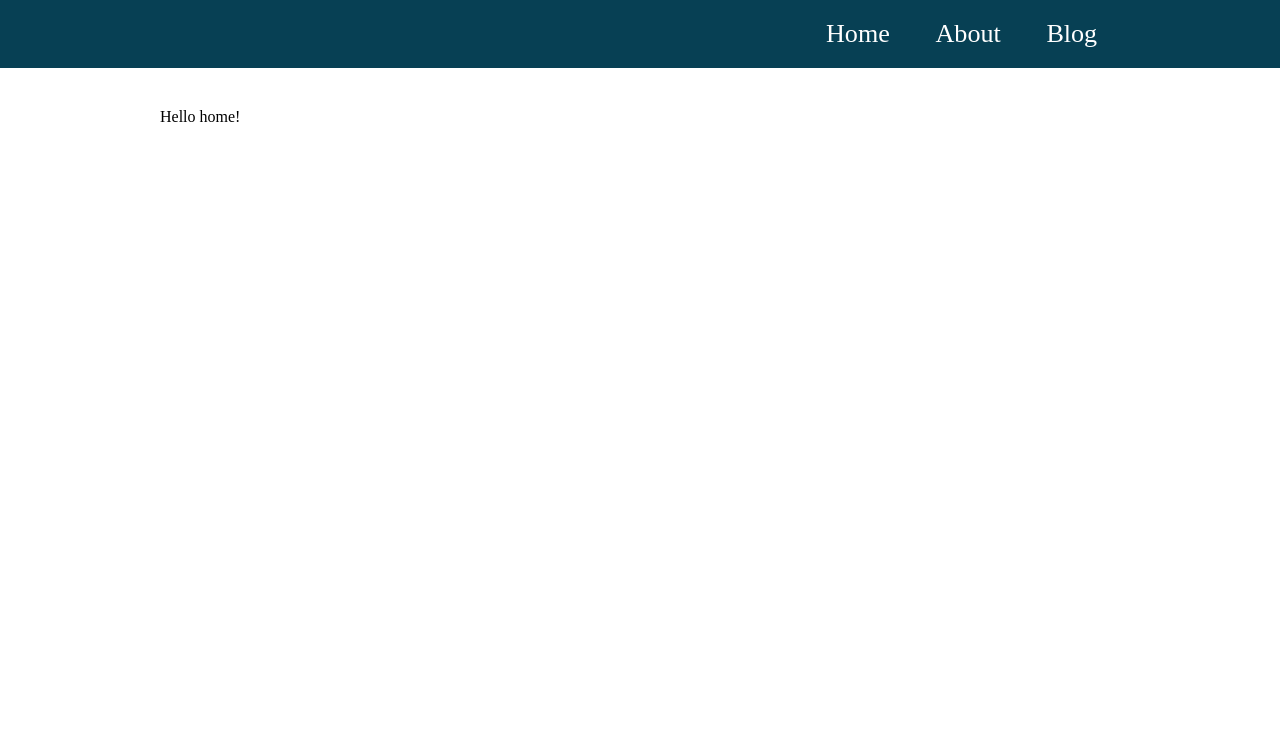
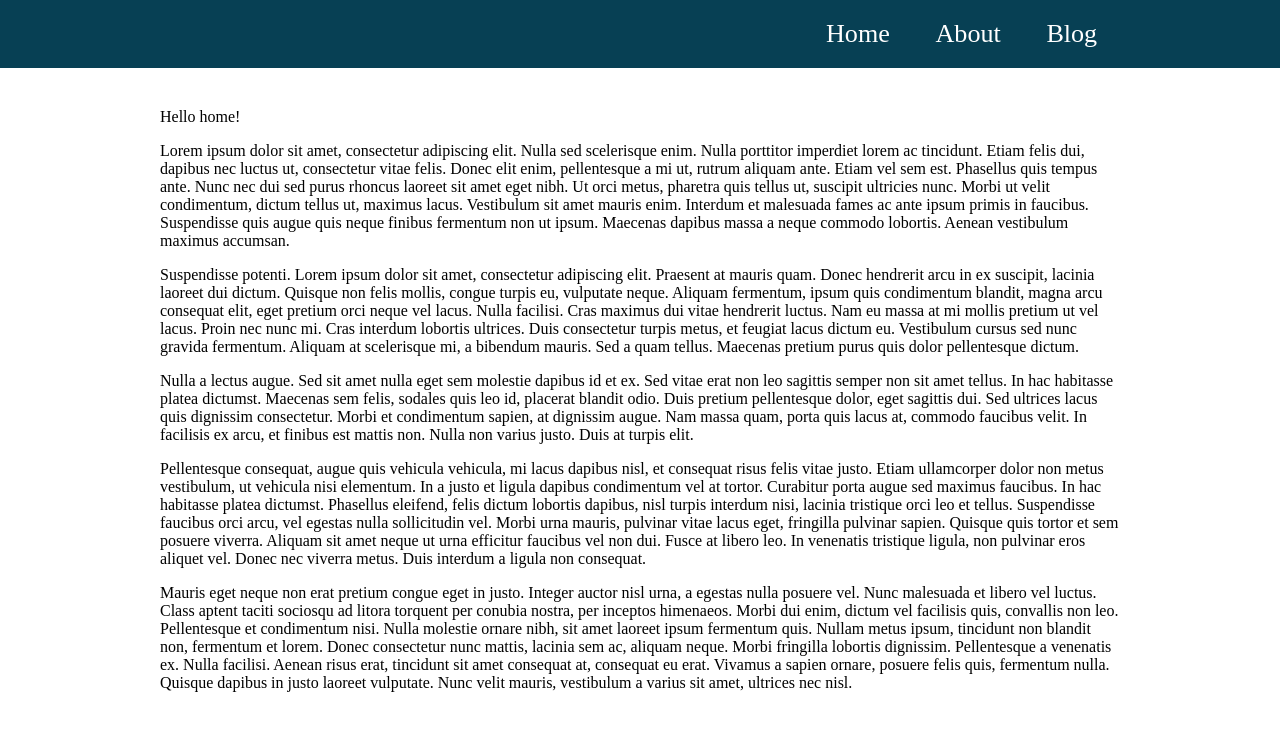
Before and after one commit to lesteven/blog, a React app: page / in a window 1280 px wide. Shown: the top 730 px of the page. Built offline with nearby package versions, Linux system fonts and the light colour scheme; no server answers; the HTML template or start-up script is replaced by a standard one.

Commit message:
add end of page detection

```diff
--- a/src/common/App.jsx
+++ b/src/common/App.jsx
@@ -15,11 +15,9 @@ class App extends Component {
       const { getScreenSize } = this.props;
       getScreenSize(window.innerWidth);
   }
-
   componentDidMount() {
       // triggers window event when window is resized
       window.addEventListener('resize', this.getScreenSize);
-
       const { fetchData, loginAction } = this.props;
       const { screenSize} = this.props.view;
       screenSize == null? this.getScreenSize(): null;
--- a/src/common/adminViews/dashboard/Dashboard.jsx
+++ b/src/common/adminViews/dashboard/Dashboard.jsx
@@ -9,7 +9,7 @@ import dash from '../dashRoutes';
 import style from './dashboard.css';
 import DashNav from './DashNav';
 import DashSideNav from './DashSideNav';
-
+import { scrollAC } from '../../reduxModules/scrollModule';
 
 /*
   contains:
@@ -19,9 +19,20 @@ import DashSideNav from './DashSideNav';
 
   dash-wrapper
     gives all switch routes same css attributes
+
+  scrolling
+    only works on immediate parent of element
 */
 
 class Dashboard extends Component {
+  onScroll = (e) => {
+    const { scrollAC } = this.props;
+    let sHeight = e.target.scrollHeight;
+    let sTop = e.target.scrollTop;
+    let client = e.target.clientHeight;
+    let diff = sHeight - sTop
+    scrollAC(diff, client);
+  }
 
   render() {
     const { path } = this.props.match;
@@ -33,7 +44,7 @@ class Dashboard extends Component {
       <div className = 'dashboard'>
         <DashSideNav path = { path }/>
 
-        <div className = 'dash-view'>
+        <div className = 'dash-view' onScroll= { this.onScroll}>
           <DashNav />
           <div className = 'dash-wrapper'>
             <Switch>
@@ -47,4 +58,17 @@ class Dashboard extends Component {
   }
 }
 
-export default Dashboard;
+const mapStateToProps = (state) => {
+  return {
+    scroll: state.scroll,
+  }
+}
+
+const mapDispatchToProps = (dispatch) => {
+  return {
+    scrollAC: (diff, client) => dispatch(scrollAC(diff,client)),
+
+  }
+}
+
+export default connect(mapStateToProps, mapDispatchToProps)(Dashboard);
--- a/src/common/adminViews/dashhome/DashHome.jsx
+++ b/src/common/adminViews/dashhome/DashHome.jsx
@@ -3,11 +3,25 @@ import { connect } from 'react-redux';
 
 
 class DashHome extends Component {
-
   render() {
     return (
-      <div>
+      <div className='dash-home-test'>
         hello dashhome!
+<p>
+Lorem ipsum dolor sit amet, consectetur adipiscing elit. Nulla sed scelerisque enim. Nulla porttitor imperdiet lorem ac tincidunt. Etiam felis dui, dapibus nec luctus ut, consectetur vitae felis. Donec elit enim, pellentesque a mi ut, rutrum aliquam ante. Etiam vel sem est. Phasellus quis tempus ante. Nunc nec dui sed purus rhoncus laoreet sit amet eget nibh. Ut orci metus, pharetra quis tellus ut, suscipit ultricies nunc. Morbi ut velit condimentum, dictum tellus ut, maximus lacus. Vestibulum sit amet mauris enim. Interdum et malesuada fames ac ante ipsum primis in faucibus. Suspendisse quis augue quis neque finibus fermentum non ut ipsum. Maecenas dapibus massa a neque commodo lobortis. Aenean vestibulum maximus accumsan.
+</p>
+<p>
+Suspendisse potenti. Lorem ipsum dolor sit amet, consectetur adipiscing elit. Praesent at mauris quam. Donec hendrerit arcu in ex suscipit, lacinia laoreet dui dictum. Quisque non felis mollis, congue turpis eu, vulputate neque. Aliquam fermentum, ipsum quis condimentum blandit, magna arcu consequat elit, eget pretium orci neque vel lacus. Nulla facilisi. Cras maximus dui vitae hendrerit luctus. Nam eu massa at mi mollis pretium ut vel lacus. Proin nec nunc mi. Cras interdum lobortis ultrices. Duis consectetur turpis metus, et feugiat lacus dictum eu. Vestibulum cursus sed nunc gravida fermentum. Aliquam at scelerisque mi, a bibendum mauris. Sed a quam tellus. Maecenas pretium purus quis dolor pellentesque dictum.
+</p>
+<p>
+Nulla a lectus augue. Sed sit amet nulla eget sem molestie dapibus id et ex. Sed vitae erat non leo sagittis semper non sit amet tellus. In hac habitasse platea dictumst. Maecenas sem felis, sodales quis leo id, placerat blandit odio. Duis pretium pellentesque dolor, eget sagittis dui. Sed ultrices lacus quis dignissim consectetur. Morbi et condimentum sapien, at dignissim augue. Nam massa quam, porta quis lacus at, commodo faucibus velit. In facilisis ex arcu, et finibus est mattis non. Nulla non varius justo. Duis at turpis elit.
+</p>
+<p>
+Pellentesque consequat, augue quis vehicula vehicula, mi lacus dapibus nisl, et consequat risus felis vitae justo. Etiam ullamcorper dolor non metus vestibulum, ut vehicula nisi elementum. In a justo et ligula dapibus condimentum vel at tortor. Curabitur porta augue sed maximus faucibus. In hac habitasse platea dictumst. Phasellus eleifend, felis dictum lobortis dapibus, nisl turpis interdum nisi, lacinia tristique orci leo et tellus. Suspendisse faucibus orci arcu, vel egestas nulla sollicitudin vel. Morbi urna mauris, pulvinar vitae lacus eget, fringilla pulvinar sapien. Quisque quis tortor et sem posuere viverra. Aliquam sit amet neque ut urna efficitur faucibus vel non dui. Fusce at libero leo. In venenatis tristique ligula, non pulvinar eros aliquet vel. Donec nec viverra metus. Duis interdum a ligula non consequat.
+</p>
+<p>
+Mauris eget neque non erat pretium congue eget in justo. Integer auctor nisl urna, a egestas nulla posuere vel. Nunc malesuada et libero vel luctus. Class aptent taciti sociosqu ad litora torquent per conubia nostra, per inceptos himenaeos. Morbi dui enim, dictum vel facilisis quis, convallis non leo. Pellentesque et condimentum nisi. Nulla molestie ornare nibh, sit amet laoreet ipsum fermentum quis. Nullam metus ipsum, tincidunt non blandit non, fermentum et lorem. Donec consectetur nunc mattis, lacinia sem ac, aliquam neque. Morbi fringilla lobortis dignissim. Pellentesque a venenatis ex. Nulla facilisi. Aenean risus erat, tincidunt sit amet consequat at, consequat eu erat. Vivamus a sapien ornare, posuere felis quis, fermentum nulla. Quisque dapibus in justo laoreet vulputate. Nunc velit mauris, vestibulum a varius sit amet, ultrices nec nisl.
+</p>
       </div>
     )
   }
--- a/src/common/reduxModules/scrollModule.js
+++ b/src/common/reduxModules/scrollModule.js
@@ -4,23 +4,31 @@ const scrollAct = '/redux/scrollModule/SCROLL';
 
 // action creators
 
-export const scrollAC = (height) => {
+export const scrollAC = (diff, client) => {
   return {
     type: scrollAct,
-    height
+    diff,
+    client
   }
 }
 
 // initial state
-let initialState = {};
+let initialState = {
+  diff:'',
+  client:'',
+};
 
 // reducers
 
 export const scroll = (state= initialState, action) => {
-
-  switch (action) {
+  switch (action.type) {
     case scrollAct:
-      return '';
+      return {
+        ...state,
+        diff: action.diff,
+        client: action.client,
+        bottom: action.diff === action.client,
+      };
     default:
       return state;
   }
--- a/src/common/views/home/Home.jsx
+++ b/src/common/views/home/Home.jsx
@@ -9,6 +9,22 @@ class Home extends Component {
       return (
         <Fragment>
           <div>Hello home!</div>
+
+<p>
+Lorem ipsum dolor sit amet, consectetur adipiscing elit. Nulla sed scelerisque enim. Nulla porttitor imperdiet lorem ac tincidunt. Etiam felis dui, dapibus nec luctus ut, consectetur vitae felis. Donec elit enim, pellentesque a mi ut, rutrum aliquam ante. Etiam vel sem est. Phasellus quis tempus ante. Nunc nec dui sed purus rhoncus laoreet sit amet eget nibh. Ut orci metus, pharetra quis tellus ut, suscipit ultricies nunc. Morbi ut velit condimentum, dictum tellus ut, maximus lacus. Vestibulum sit amet mauris enim. Interdum et malesuada fames ac ante ipsum primis in faucibus. Suspendisse quis augue quis neque finibus fermentum non ut ipsum. Maecenas dapibus massa a neque commodo lobortis. Aenean vestibulum maximus accumsan.
+</p>
+<p>
+Suspendisse potenti. Lorem ipsum dolor sit amet, consectetur adipiscing elit. Praesent at mauris quam. Donec hendrerit arcu in ex suscipit, lacinia laoreet dui dictum. Quisque non felis mollis, congue turpis eu, vulputate neque. Aliquam fermentum, ipsum quis condimentum blandit, magna arcu consequat elit, eget pretium orci neque vel lacus. Nulla facilisi. Cras maximus dui vitae hendrerit luctus. Nam eu massa at mi mollis pretium ut vel lacus. Proin nec nunc mi. Cras interdum lobortis ultrices. Duis consectetur turpis metus, et feugiat lacus dictum eu. Vestibulum cursus sed nunc gravida fermentum. Aliquam at scelerisque mi, a bibendum mauris. Sed a quam tellus. Maecenas pretium purus quis dolor pellentesque dictum.
+</p>
+<p>
+Nulla a lectus augue. Sed sit amet nulla eget sem molestie dapibus id et ex. Sed vitae erat non leo sagittis semper non sit amet tellus. In hac habitasse platea dictumst. Maecenas sem felis, sodales quis leo id, placerat blandit odio. Duis pretium pellentesque dolor, eget sagittis dui. Sed ultrices lacus quis dignissim consectetur. Morbi et condimentum sapien, at dignissim augue. Nam massa quam, porta quis lacus at, commodo faucibus velit. In facilisis ex arcu, et finibus est mattis non. Nulla non varius justo. Duis at turpis elit.
+</p>
+<p>
+Pellentesque consequat, augue quis vehicula vehicula, mi lacus dapibus nisl, et consequat risus felis vitae justo. Etiam ullamcorper dolor non metus vestibulum, ut vehicula nisi elementum. In a justo et ligula dapibus condimentum vel at tortor. Curabitur porta augue sed maximus faucibus. In hac habitasse platea dictumst. Phasellus eleifend, felis dictum lobortis dapibus, nisl turpis interdum nisi, lacinia tristique orci leo et tellus. Suspendisse faucibus orci arcu, vel egestas nulla sollicitudin vel. Morbi urna mauris, pulvinar vitae lacus eget, fringilla pulvinar sapien. Quisque quis tortor et sem posuere viverra. Aliquam sit amet neque ut urna efficitur faucibus vel non dui. Fusce at libero leo. In venenatis tristique ligula, non pulvinar eros aliquet vel. Donec nec viverra metus. Duis interdum a ligula non consequat.
+</p>
+<p>
+Mauris eget neque non erat pretium congue eget in justo. Integer auctor nisl urna, a egestas nulla posuere vel. Nunc malesuada et libero vel luctus. Class aptent taciti sociosqu ad litora torquent per conubia nostra, per inceptos himenaeos. Morbi dui enim, dictum vel facilisis quis, convallis non leo. Pellentesque et condimentum nisi. Nulla molestie ornare nibh, sit amet laoreet ipsum fermentum quis. Nullam metus ipsum, tincidunt non blandit non, fermentum et lorem. Donec consectetur nunc mattis, lacinia sem ac, aliquam neque. Morbi fringilla lobortis dignissim. Pellentesque a venenatis ex. Nulla facilisi. Aenean risus erat, tincidunt sit amet consequat at, consequat eu erat. Vivamus a sapien ornare, posuere felis quis, fermentum nulla. Quisque dapibus in justo laoreet vulputate. Nunc velit mauris, vestibulum a varius sit amet, ultrices nec nisl.
+</p>
         </Fragment>
       )
     }
```
